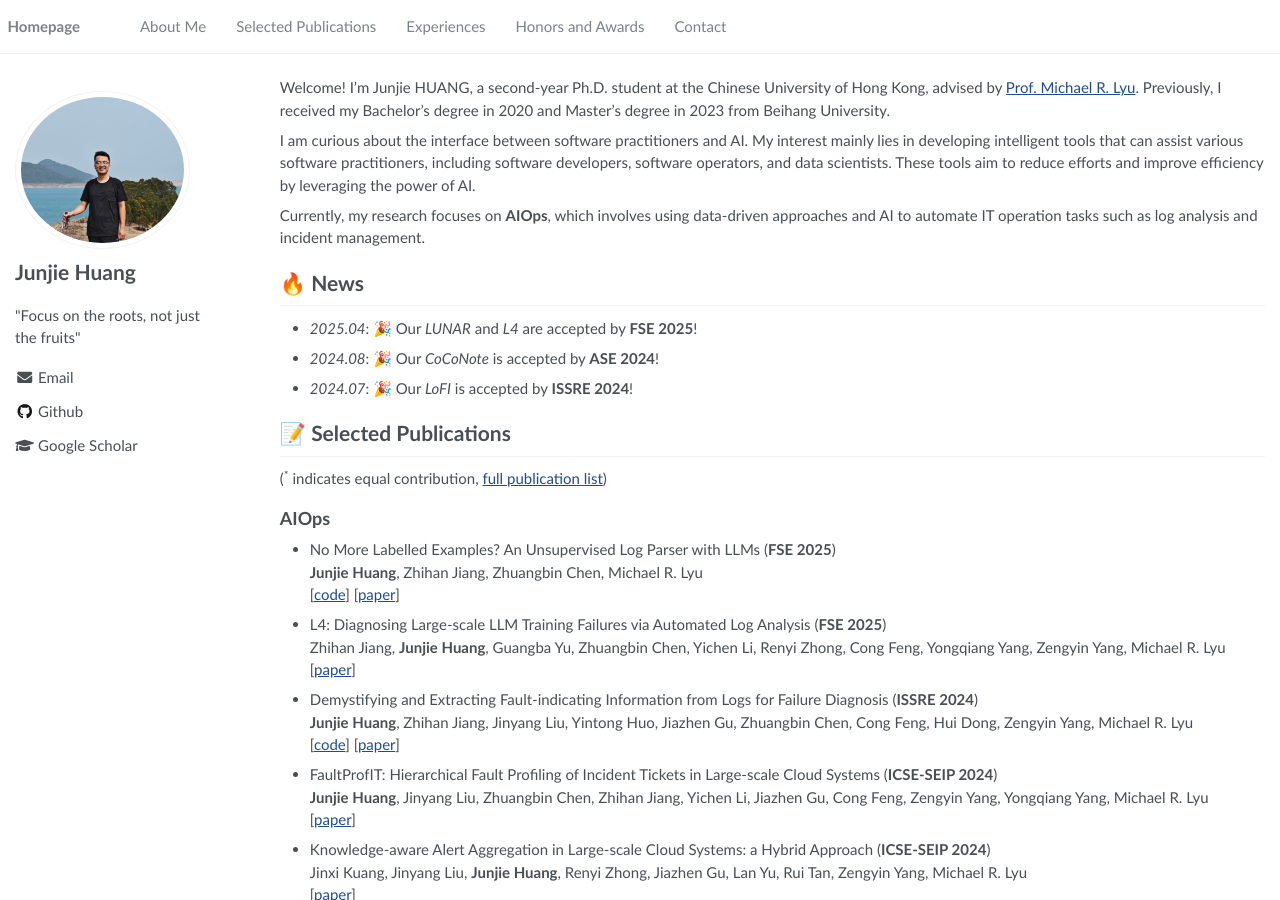
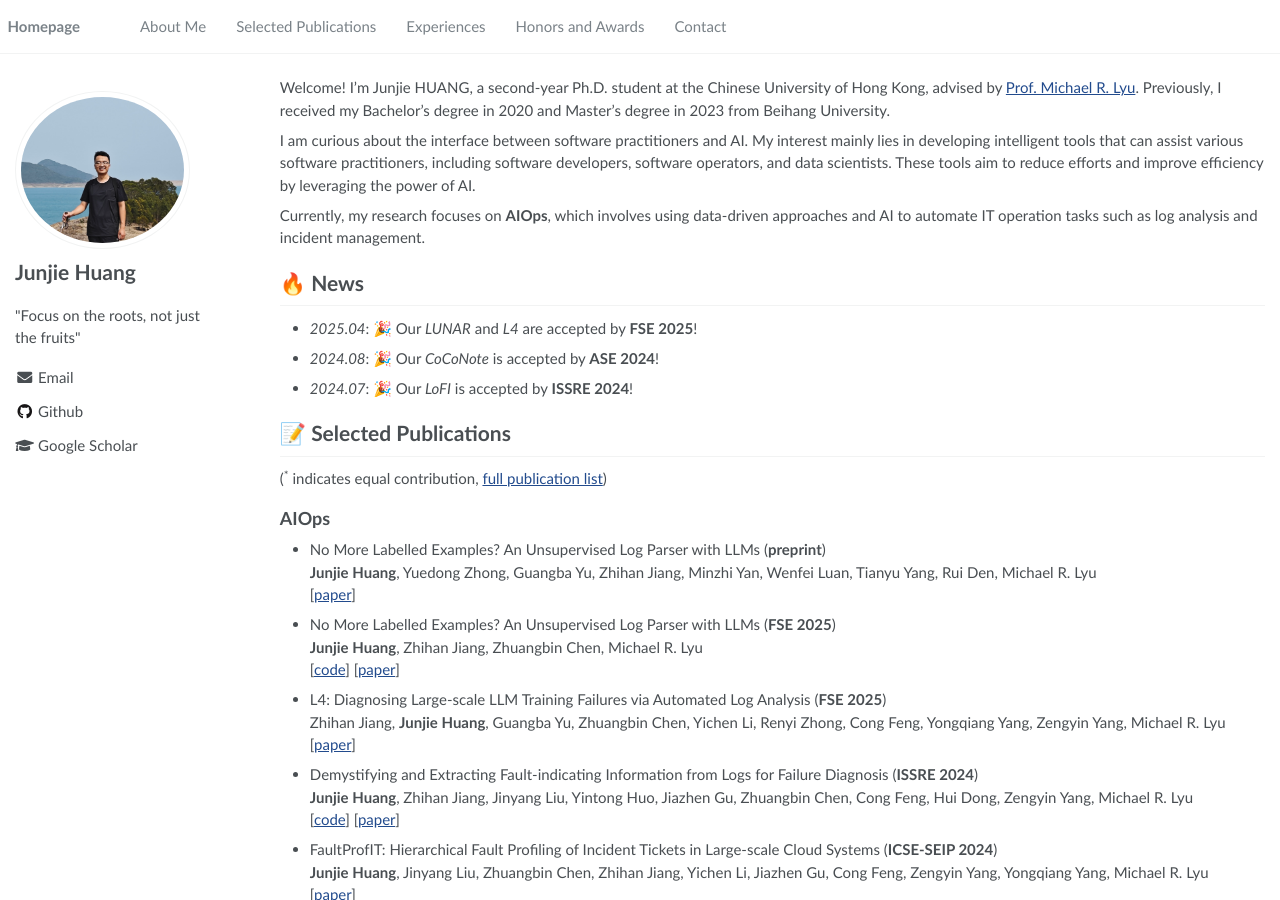
Before and after one commit to Jun-jie-Huang/jun-jie-huang.github.io, a Jekyll site: the page built from _pages/about.md, in a window 1280 px wide and 900 px high. Built offline with Jekyll 4.4.1, drawn with Linux system fonts in a browser that asks for light colours; a script that is not in the unit is left out.

Commit message:
update paper

```diff
--- a/_pages/pub.md
+++ b/_pages/pub.md
@@ -5,6 +5,7 @@
 
 ## AIOps
 
+- No More Labelled Examples? An Unsupervised Log Parser with LLMs (**preprint**) <br>**Junjie Huang**, Yuedong Zhong, Guangba Yu, Zhihan Jiang, Minzhi Yan, Wenfei Luan, Tianyu Yang, Rui Den, Michael R. Lyu <br>\[[paper](/assets/papers/ase25_iknow.pdf)\]
 - No More Labelled Examples? An Unsupervised Log Parser with LLMs (**FSE 2025**) <br>**Junjie Huang**, Zhihan Jiang, Zhuangbin Chen, Michael R. Lyu <br>
     \[[code](https://github.com/Jun-jie-Huang/LUNAR)\] \[[paper](/assets/papers/fse25_lunar.pdf)\]
 
```
Also changed, not shown: 1 other file.
